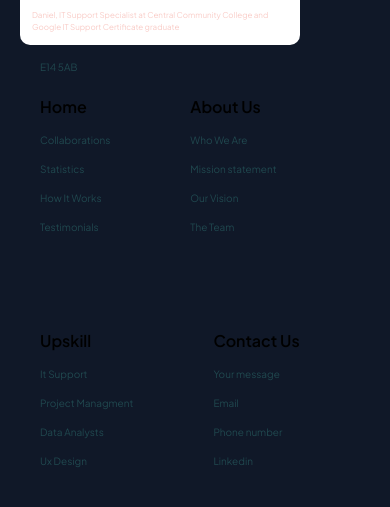
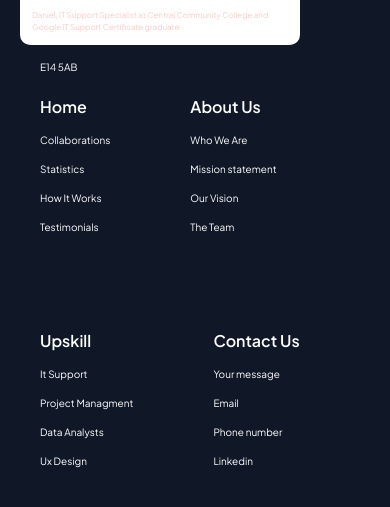
Before and after one commit to mohammad-saiful-islam/TailwindCss-Assignment-, a website built with Vite: page index.html in a window 390 px wide. Shown: the part 4344-4851 px from the top of the page. Built offline with nearby package versions, Linux system fonts and the light colour scheme; files whose address does not match are found by name.

Commit message:
Add responsive footer section with dark mode support

```diff
--- a/style.css
+++ b/style.css
@@ -21,9 +21,9 @@
         @apply dark:text-white dark:border-white text-[10px] md:text-[16px] inline-block px-6 py-2 border border-black rounded-full hover:bg-[green] hover:text-white transition duration-300 hover:cursor-pointer;
     }
     .h-one {
-        @apply text-[16px] md:text-2xl font-semibold ;
+        @apply dark:text-white text-[16px] md:text-2xl font-semibold ;
     }
     .spanTag{
-        @apply  text-[#20484F] text-[10px] md:text-[13px] sm:text-[16px];
+        @apply cursor-pointer hover:underline dark:text-white text-[#20484F] text-[10px] md:text-[13px] sm:text-[16px];
     }
 }
```
Also changed, not shown: index.html (+1 -0 lines).
